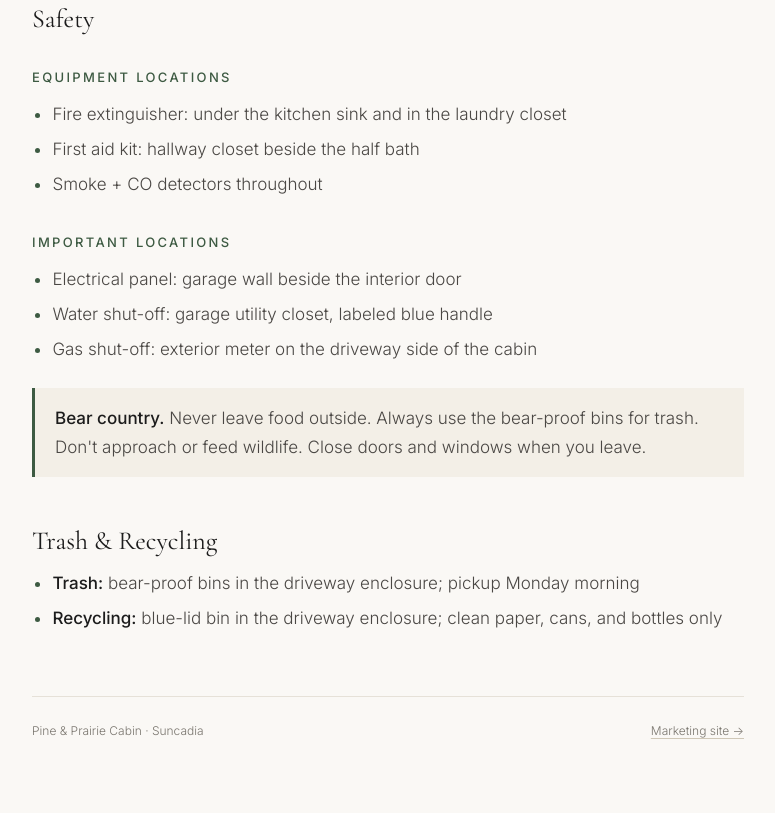
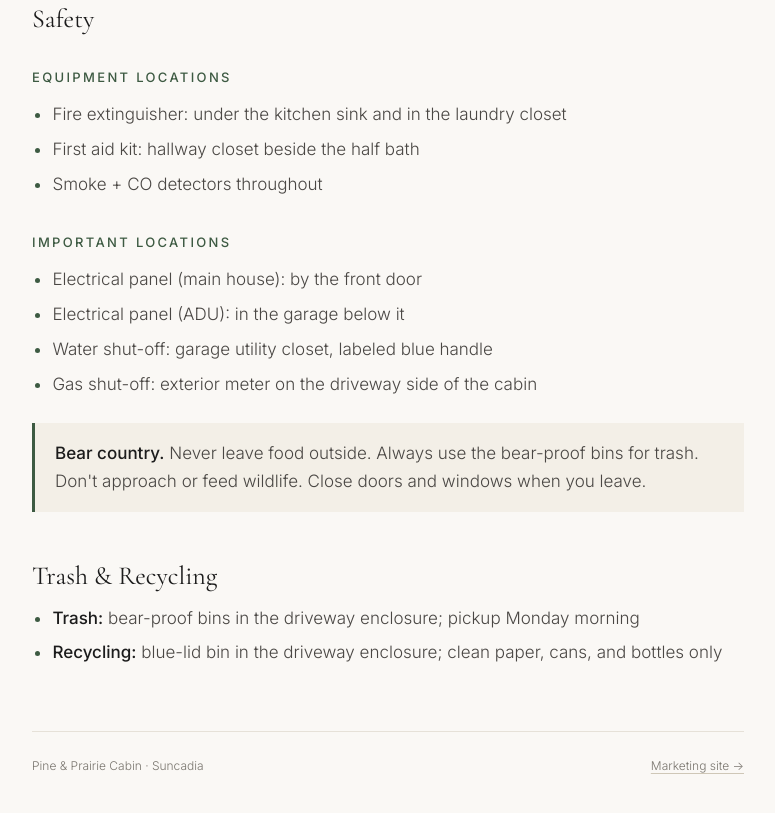
Before and after one commit to crutkas/PineAndPrairieCabin, an Astro site: page /guest/house in a window 1280 px wide. Shown: the part 1968-2781 px from the top of the page, without its empty margins (252-1027 px from the left). Built offline with nearby package versions, Linux system fonts and the light colour scheme; Astro itself is replaced by a stand-in of ours.

Commit message:
Guest house: electrical panel locations for main house and ADU
Co-authored-by: Copilot App <223556219+Copilot@users.noreply.github.com>

```diff
--- a/src/pages/guest/house.astro
+++ b/src/pages/guest/house.astro
@@ -79,7 +79,8 @@ import Guest from '../../layouts/Guest.astro';
 
   <h3>Important Locations</h3>
   <ul>
-    <!-- PLACEHOLDER --><li>Electrical panel: garage wall beside the interior door</li>
+    <li>Electrical panel (main house): by the front door</li>
+    <li>Electrical panel (ADU): in the garage below it</li>
     <!-- PLACEHOLDER --><li>Water shut-off: garage utility closet, labeled blue handle</li>
     <!-- PLACEHOLDER --><li>Gas shut-off: exterior meter on the driveway side of the cabin</li>
   </ul>
```
